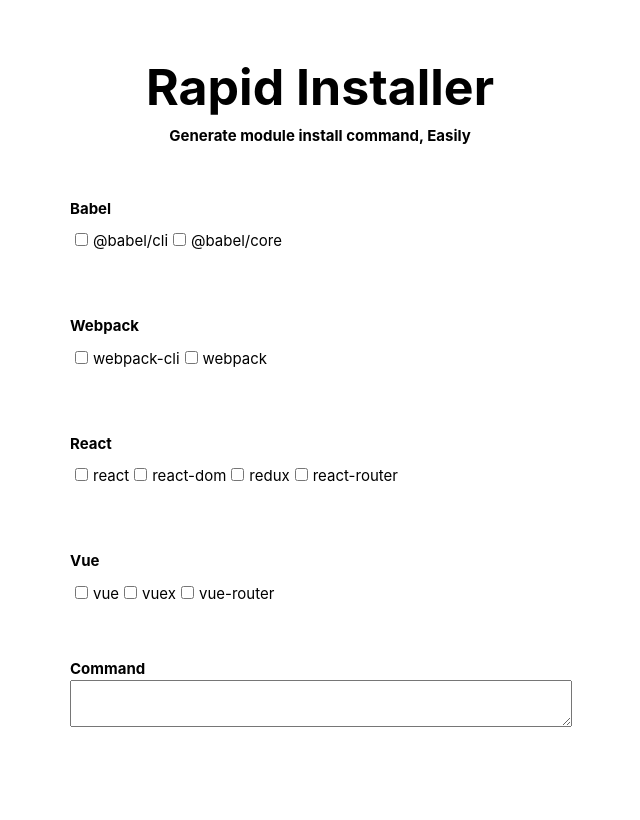
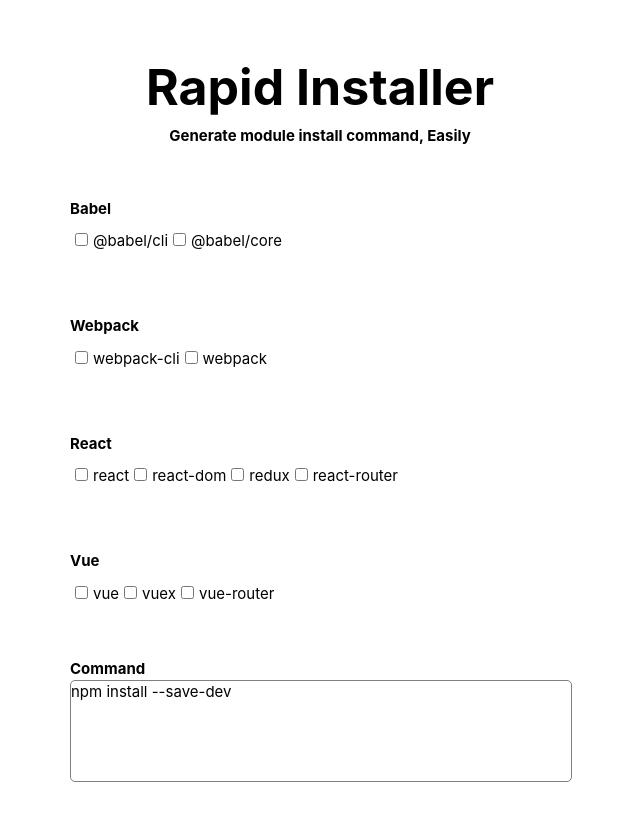
Before and after one commit to hg-pyun/clip, a React app: page / in a window 1280 px wide. Shown: the top 820 px of the page, without its empty margins (320-960 px from the left). Built offline with nearby package versions, Linux system fonts and the light colour scheme.

Commit message:
Develop business logic (#1)

```diff
--- a/src/js/components/CheckBox.tsx
+++ b/src/js/components/CheckBox.tsx
@@ -2,6 +2,7 @@
 import '../../scss/checkbox.scss';
 interface CheckBoxProps {
     label: string;
+    handleChangeCheckbox(e: any): void;
 }
 
 interface CheckBoxState {
@@ -9,22 +10,12 @@
 }
 
 class CheckBox extends Component<CheckBoxProps, CheckBoxState> {
-    state = {
-        isChecked: false
-    };
-
-    handleChangeState = (): void => {
-        this.setState({
-            isChecked: !this.state.isChecked
-        })
-    };
-
     render() {
-        const {label} = this.props;
+        const {label, handleChangeCheckbox} = this.props;
 
         return (
             <div className={'checkbox'}>
-                <input type="checkbox" id={label} onChange={this.handleChangeState}/>
+                <input type="checkbox" name={label} onChange={handleChangeCheckbox}/>
                 <label>{label}</label>
             </div>
         );
--- a/src/js/components/TextField.tsx
+++ b/src/js/components/TextField.tsx
@@ -2,6 +2,7 @@
 import '../../scss/textfield.scss';
 
 interface TextFieldProps {
+    value: string;
 }
 
 interface TextFieldState {
@@ -17,7 +18,7 @@
         return (
             <div>
                 <h1>Command</h1>
-                <textarea/>
+                <textarea value={this.props.value} readOnly/>
             </div>
         )
     }
--- a/src/js/containers/App.tsx
+++ b/src/js/containers/App.tsx
@@ -13,28 +13,45 @@
 }
 
 interface AppState {
-    packages: object
+    packages: object;
+    checkedItems: any;
 }
 
 class App extends Component<AppProps, AppState> {
     state = {
         packages: {
-            babel:  BabelPackage.getAllPackages(),
+            babel: BabelPackage.getAllPackages(),
             webpack: WebpackPackage.getAllPackages(),
             react: ReactPackage.getAllPackages(),
             vue: VuePAckage.getAllPackages(),
-        }
+        },
+        checkedItems: new Map()
+    };
+
+    handleChangeCheckbox = (e) => {
+        const item = e.target.name;
+        const isChecked = e.target.checked;
+        this.setState(prevState => ({ checkedItems: prevState.checkedItems.set(item, isChecked) }));
+    };
+
+    renderCheckBoxList = (list) => {
+        return (<ul>
+            {list.map((module) => {
+                return (<li key={module}><CheckBox label={module} handleChangeCheckbox={this.handleChangeCheckbox}/></li>);
+            })}
+        </ul>)
+    };
+
+    renderCommands = (checkedItems): string => {
+        let commands = 'npm install --save-dev ';
+        checkedItems.forEach((value, key) => {
+            if(value) commands += `${key} `;
+        });
+
+        return commands;
     };
 
     render() {
-        const renderCheckBoxList = (list) => {
-            return list.map((module) => {
-                return (<li key={module}>
-                    <CheckBox label={module} />
-                </li>)
-            })
-        };
-
         return (
             <div className={'wrap'}>
                 <div className={'header'}>
@@ -44,23 +61,23 @@
                 <div className={'dashboard'}>
                     <div className={'package'}>
                         <h2 className={'name'}>Babel</h2>
-                        <ul>{renderCheckBoxList(this.state.packages.babel)}</ul>
+                        {this.renderCheckBoxList(this.state.packages.babel)}
                     </div>
-                    <div  className={'package'}>
+                    <div className={'package'}>
                         <h2 className={'name'}>Webpack</h2>
-                        <ul>{renderCheckBoxList(this.state.packages.webpack)}</ul>
+                        {this.renderCheckBoxList(this.state.packages.webpack)}
                     </div>
-                    <div  className={'package'}>
+                    <div className={'package'}>
                         <h2 className={'name'}>React</h2>
-                        <ul>{renderCheckBoxList(this.state.packages.react)}</ul>
+                        {this.renderCheckBoxList(this.state.packages.react)}
                     </div>
-                    <div  className={'package'}>
+                    <div className={'package'}>
                         <h2 className={'name'}>Vue</h2>
-                        <ul>{renderCheckBoxList(this.state.packages.vue)}</ul>
+                        {this.renderCheckBoxList(this.state.packages.vue)}
                     </div>
 
                     <div>
-                        <TextField/>
+                        <TextField value={this.renderCommands(this.state.checkedItems)}/>
                     </div>
                 </div>
             </div>
--- a/src/scss/textfield.scss
+++ b/src/scss/textfield.scss
@@ -1,3 +1,8 @@
 textarea {
   width: 500px;
+  height: 100px;
+  resize: none;
+
+  border: 1px solid grey;
+  border-radius: 5px;
 }
```
